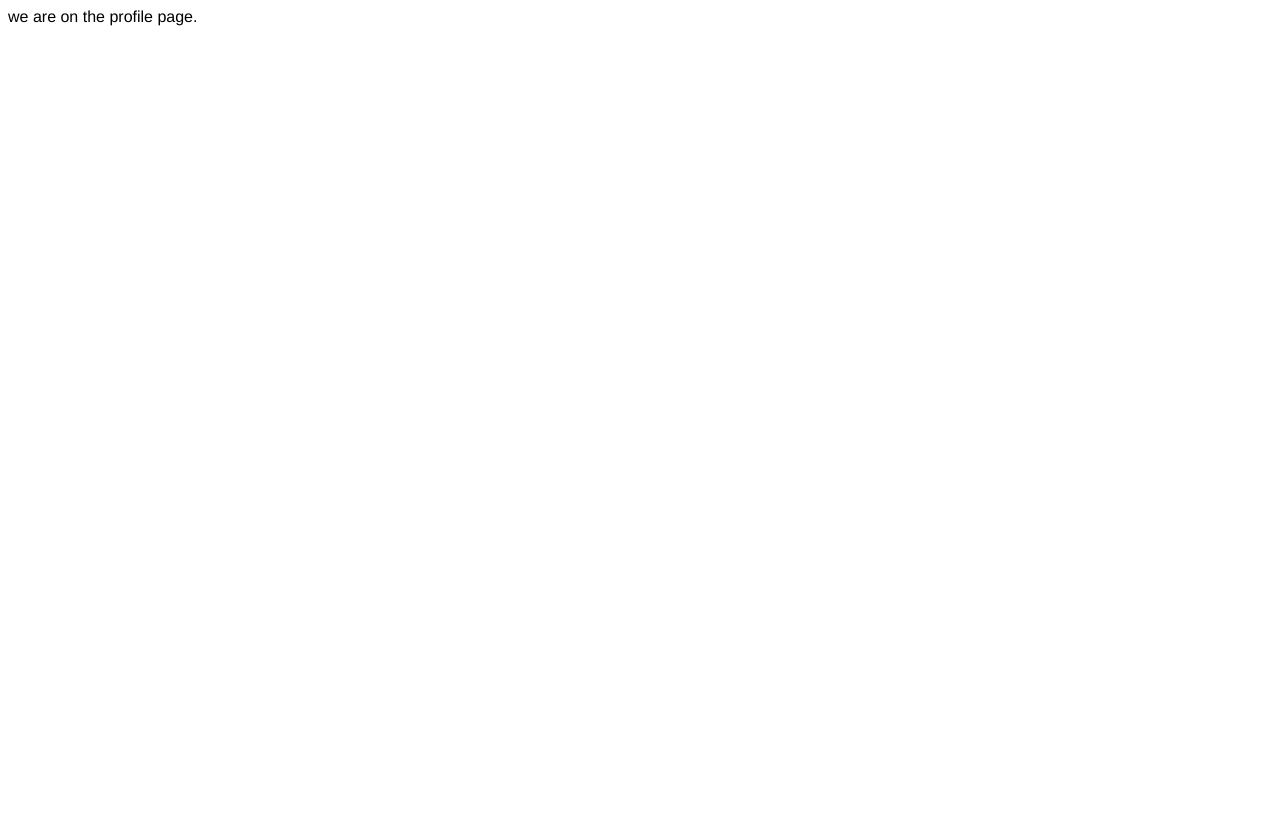
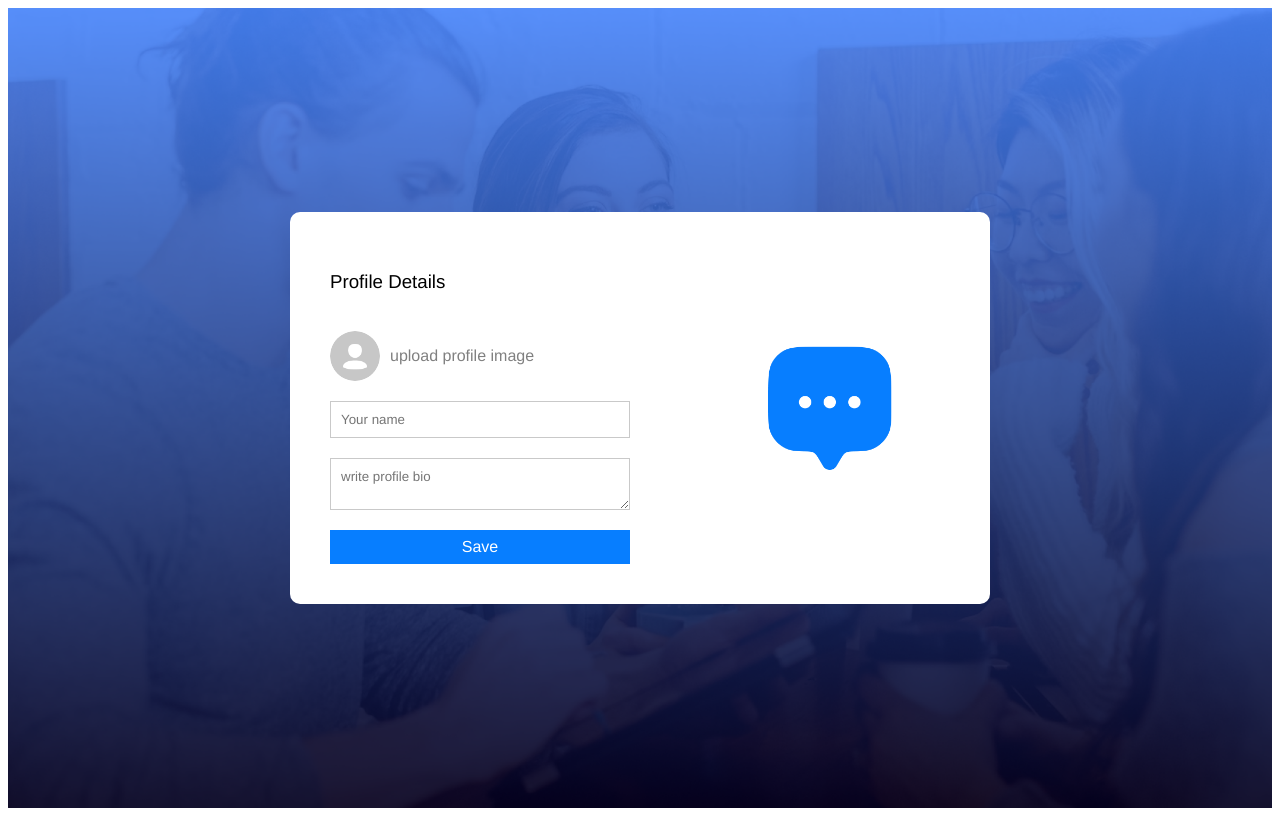
Before and after one commit to ankitsharma1105/Chat-Application-, a React (Vite) app in the folder frontend/: page /profile in a window 1280 px wide. Built offline with nearby package versions, Linux system fonts and the light colour scheme.

Commit message:
Add profile update code

```diff
--- a/frontend/src/components/RightSidebar/RightSideBar.css
+++ b/frontend/src/components/RightSidebar/RightSideBar.css
@@ -40,13 +40,20 @@
     margin: 15px 0px;
 }
 
+.rs-media {
+    padding: 0px 20px;
+    font-size: 13px;
+}
+
 .rs-media div {
     max-height: 180px;
     overflow-y: scroll;
     display: grid;
+    justify-items: end;
     grid-template-columns: 1fr 1fr 1fr;
-    gap: 5px;
+    gap: 4px;
     margin-top: 8px;
+    padding-left: 5px;
 }
 
 .rs-media div img {
--- a/frontend/src/pages/ProfileUpdate/ProfileUpdate.css
+++ b/frontend/src/pages/ProfileUpdate/ProfileUpdate.css
@@ -0,0 +1,67 @@
+.profile {
+    min-height: 100vh;
+    background: url(/background.png) no-repeat;
+    background-size: cover;
+    display: flex;
+    align-items: center;
+    justify-content: center;
+}
+
+.profile-container {
+    background: white;
+    display: flex;
+    align-items: center;
+    justify-content: center;
+    min-width: 700px;
+    border-radius: 10px;
+}
+
+.profile-pic {
+    max-width: 160px;
+    aspect-ratio: 1/1;
+    margin: 20px auto;
+    border-radius: 50%;
+}
+
+.profile form {
+    display: flex;
+    flex-direction: column;
+    gap: 20px;
+    padding: 40px;
+}
+
+.profile form h3 {
+    font-weight: 500;
+
+}
+
+.profile label {
+    display: flex;
+    align-items: center;
+    gap: 10px;
+    color: gray;
+    cursor: pointer;
+}
+
+.profile label img {
+    width: 50px;
+    aspect-ratio: 1/1;
+    border-radius: 50%;
+}
+
+.profile input,
+textarea {
+    padding: 10px;
+    min-width: 300px;
+    border: 1px solid #c9c9c9;
+    outline-color: #077eff;
+}
+
+.profile form button {
+    border: none;
+    color: white;
+    background-color: #077eff;
+    padding: 8px;
+    font-size: 16px;
+    cursor: pointer;
+}
--- a/frontend/src/pages/ProfileUpdate/ProfileUpdate.jsx
+++ b/frontend/src/pages/ProfileUpdate/ProfileUpdate.jsx
@@ -1,7 +1,27 @@
-import React from "react";
+import React, { useState } from "react";
 import "./ProfileUpdate.css";
+import assets from "../../assets/assets";
 const ProfileUpdate = () => {
-  return <div>we are on the profile page.</div>;
-};
+  const [image, setImage] = useState(false)
+  return (
+    <div className="profile">
+      <div className="profile-container">
+        <form action="">
+          <h3>Profile Details</h3>
+          <label htmlFor="avatar">
+            <input onChange={(e) => setImage(e.target.files[0])} type="file" id='avatar' accept=".png, .jpg, .jpeg" hidden />
+            <img src={image ? URL.createObjectURL(image) : assets.avatar_icon} alt="" />
+            upload profile image
+          </label>
+          <input type="text" placeholder="Your name" required />
+          <textarea placeholder="write profile bio" required></textarea>
+          <button type="submit">Save</button>
+        </form>
+        <img className="profile-pic" src={assets.logo_icon} alt="" />
+      </div>
+    </div>
+  )
+}
 
 export default ProfileUpdate;
+//yes
```
